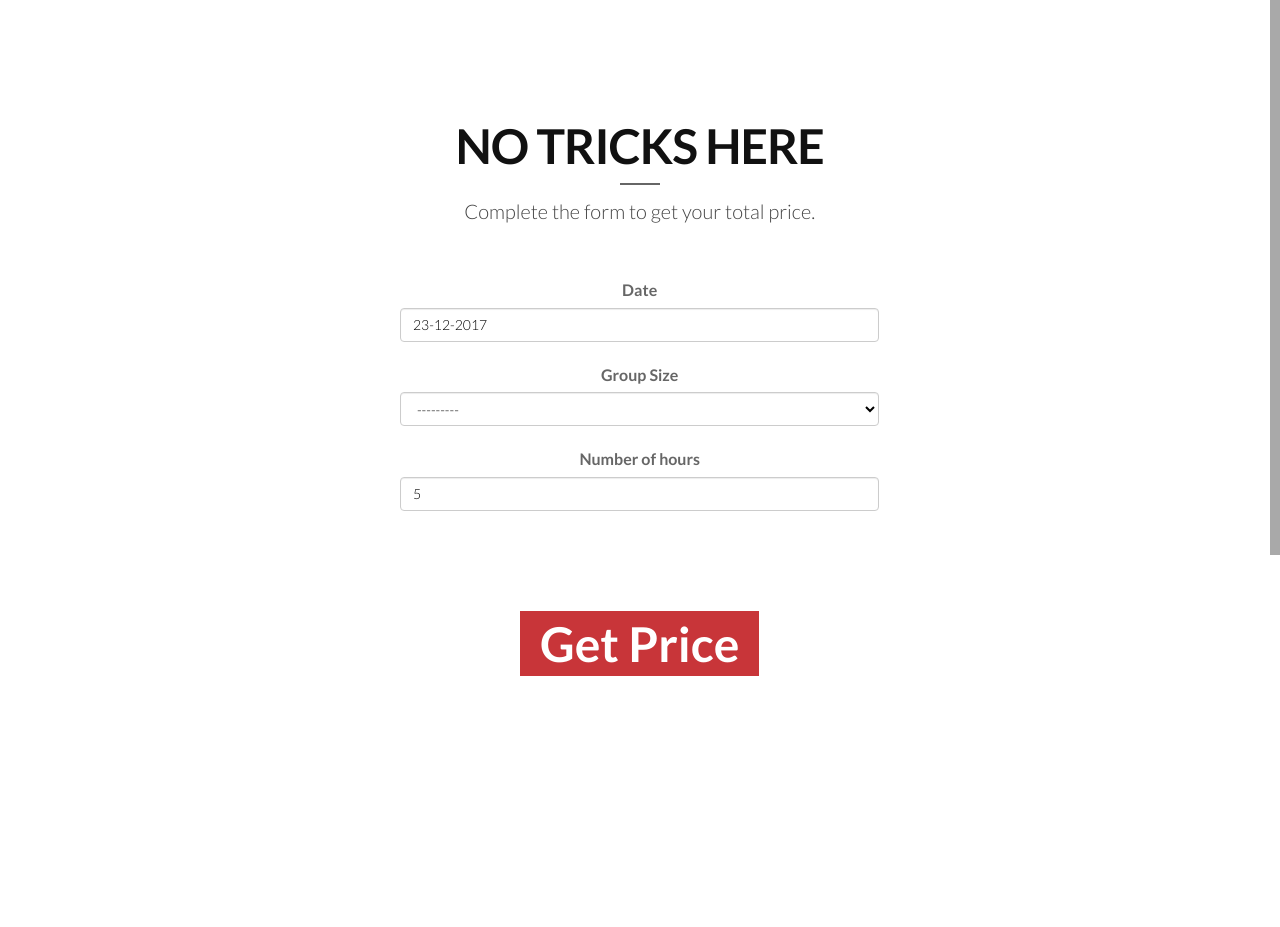
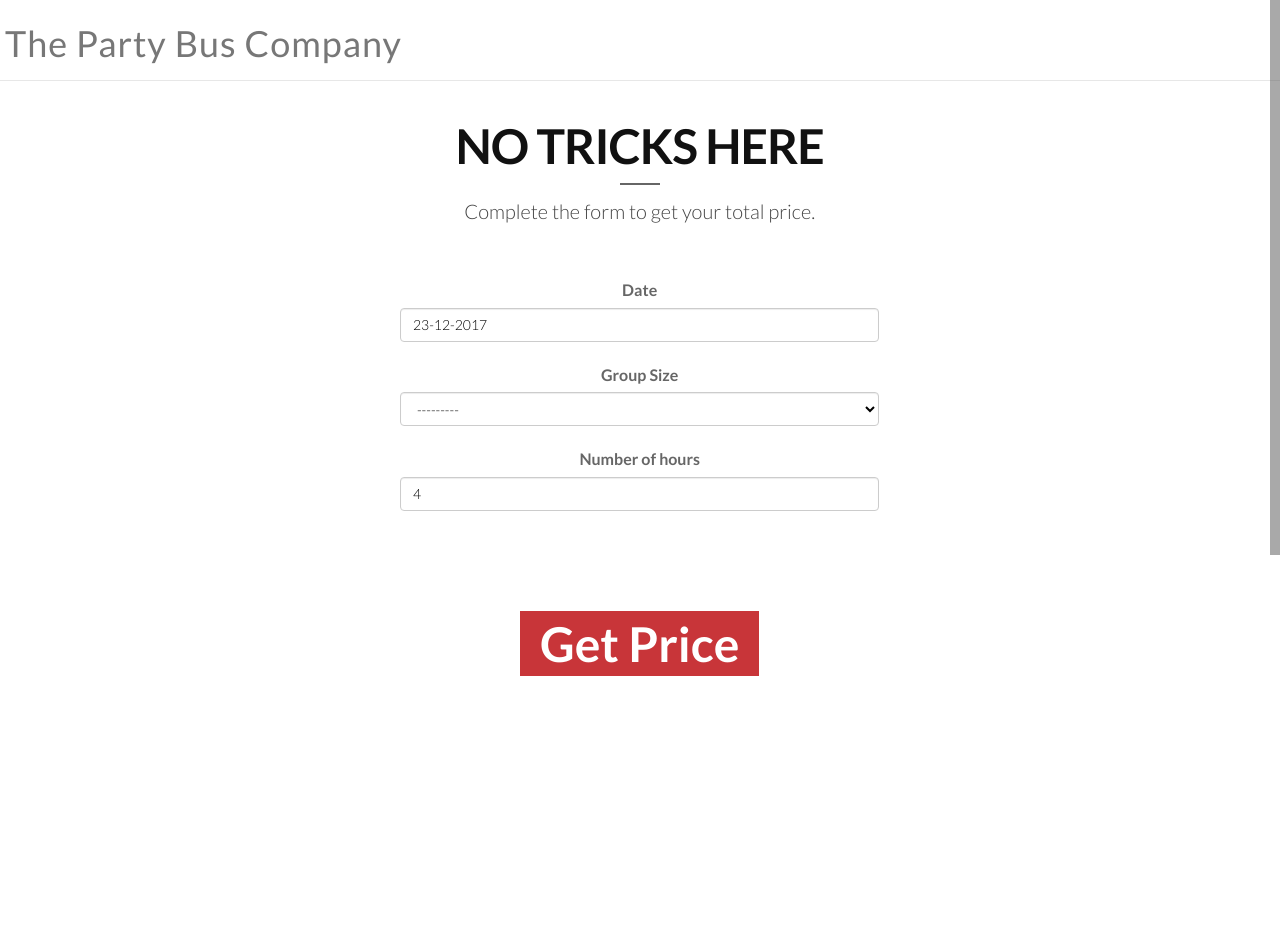
Before and after one commit to mmac714/thepartybuscompany, a Django app: page /quote_form/ in a window 1280 px wide. Shown: the top 927 px of the page. Run offline with Django 3.2, Linux system fonts and the light colour scheme; some libraries are stand-ins or nearby versions.

Commit message:
updated price navigation links to link to quote form and changed the default value to 4 hours on the quote form.

```diff
--- a/bookings/forms.py
+++ b/bookings/forms.py
@@ -19,7 +19,7 @@ class QuoteForm(forms.ModelForm):
 			"format": "mm/dd/yyyy",
 			"autoclose": True,
 		}))
-	duration = forms.IntegerField(widget=forms.NumberInput, initial=5, min_value=4,
+	duration = forms.IntegerField(widget=forms.NumberInput, initial=4, min_value=4,
 		max_value=12, label='Number of hours')
 
 	class Meta:
--- a/bookings/templates/bookings/buses.html
+++ b/bookings/templates/bookings/buses.html
@@ -27,7 +27,7 @@
       </button>
       <div class="collapse navbar-collapse" id="myNavbar">
         <ul class="nav navbar-nav navbar-right">
-         <li><a href="{% url 'bookings:prices' %}">Prices</a></li>
+         <li><a href="{% url 'bookings:quote_form' %}">Prices</a></li>
          <li><a href="{% url 'bookings:buses' %}">Buses</a></li>
          <li><a href="{% url 'bookings:specials' %}">Specials</a></li>
         </ul>
--- a/bookings/templates/bookings/confirmation.html
+++ b/bookings/templates/bookings/confirmation.html
@@ -14,7 +14,7 @@
       </button>
       <div class="collapse navbar-collapse" id="myNavbar">
         <ul class="nav navbar-nav navbar-right">
-         <li><a href="{% url 'bookings:prices' %}">Prices</a></li>
+         <li><a href="{% url 'bookings:quote_form' %}">Prices</a></li>
          <li><a href="{% url 'bookings:buses' %}">Buses</a></li>
          <li><a href="{% url 'bookings:specials' %}">Specials</a></li>
         </ul>
--- a/bookings/templates/bookings/contact.html
+++ b/bookings/templates/bookings/contact.html
@@ -13,7 +13,7 @@
       </button>
       <div class="collapse navbar-collapse" id="myNavbar">
         <ul class="nav navbar-nav navbar-right">
-         <li><a href="{% url 'bookings:prices' %}">Prices</a></li>
+         <li><a href="{% url 'bookings:quote_form' %}">Prices</a></li>
          <li><a href="{% url 'bookings:buses' %}">Buses</a></li>
          <li><a href="{% url 'bookings:specials' %}">Specials</a></li>
         </ul>
--- a/bookings/templates/bookings/highdemand.html
+++ b/bookings/templates/bookings/highdemand.html
@@ -14,7 +14,7 @@
       </button>
       <div class="collapse navbar-collapse" id="myNavbar">
         <ul class="nav navbar-nav navbar-right">
-         <li><a href="{% url 'bookings:prices' %}">Prices</a></li>
+         <li><a href="{% url 'bookings:quote_form' %}">Prices</a></li>
          <li><a href="{% url 'bookings:buses' %}">Buses</a></li>
          <li><a href="{% url 'bookings:specials' %}">Specials</a></li>
         </ul>
--- a/bookings/templates/bookings/payment.html
+++ b/bookings/templates/bookings/payment.html
@@ -5,7 +5,10 @@
 {% load humanize %}
 
 {% block content %}
-
+<nav class="navbar navbar-default navbar-fixed-top">
+      <a class="navbar-header navbar-brand h-1 text-center" href="{% url 'bookings:home' %}">The Party Bus Company</a>
+      </div>
+</nav>
   <!-- Section: contact -->
   <section id="contact" class="home-section nopadd-bot color-dark bg-white text-center">
     <div class="container marginbot-50">
--- a/bookings/templates/bookings/quote.html
+++ b/bookings/templates/bookings/quote.html
@@ -17,7 +17,7 @@
       </button>
       <div class="collapse navbar-collapse" id="myNavbar">
         <ul class="nav navbar-nav navbar-right">
-         <li><a href="{% url 'bookings:prices' %}">Prices</a></li>
+         <li><a href="{% url 'bookings:quote_form' %}">Prices</a></li>
          <li><a href="{% url 'bookings:buses' %}">Buses</a></li>
          <li><a href="{% url 'bookings:specials' %}">Specials</a></li>
         </ul>
--- a/bookings/templates/bookings/quote_form.html
+++ b/bookings/templates/bookings/quote_form.html
@@ -3,6 +3,11 @@
 {% load static %}
 <script src="{% static 'Bookings/js/jquery.min.js' %}"></script>
 {% block content %}
+<nav class="navbar navbar-default navbar-fixed-top">
+      <a class="navbar-header navbar-brand h-1 text-center" href="{% url 'bookings:home' %}">The Party Bus Company</a>
+      </div>
+</nav>
+
 <section id="contact" class="home-section nopadd-bot color-dark bg-white text-center">
 	<div class="container marginbot-50" style="padding:0px 10% 15% 10%">
       <div class="row">
--- a/bookings/templates/bookings/reservation.html
+++ b/bookings/templates/bookings/reservation.html
@@ -18,7 +18,7 @@
       </button>
       <div class="collapse navbar-collapse" id="myNavbar">
         <ul class="nav navbar-nav navbar-right">
-         <li><a href="{% url 'bookings:prices' %}">Prices</a></li>
+         <li><a href="{% url 'bookings:quote_form' %}">Prices</a></li>
          <li><a href="{% url 'bookings:buses' %}">Buses</a></li>
          <li><a href="{% url 'bookings:specials' %}">Specials</a></li>
         </ul>
--- a/bookings/templates/bookings/specials.html
+++ b/bookings/templates/bookings/specials.html
@@ -14,12 +14,13 @@
       </button>
       <div class="collapse navbar-collapse" id="myNavbar">
         <ul class="nav navbar-nav navbar-right">
-         <li><a href="{% url 'bookings:prices' %}">Prices</a></li>
+         <li><a href="{% url 'bookings:quote_form' %}">Prices</a></li>
          <li><a href="{% url 'bookings:buses' %}">Buses</a></li>
          <li><a href="{% url 'bookings:specials' %}">Specials</a></li>
         </ul>
       </div>
 </nav>
+
  <!-- Section: contact -->
   <section id="contact" class="home-section nopadd-bot color-dark bg-white text-center">
     <div class="container marginbot-50" style="padding:0px 75px 15% 75px">
```
